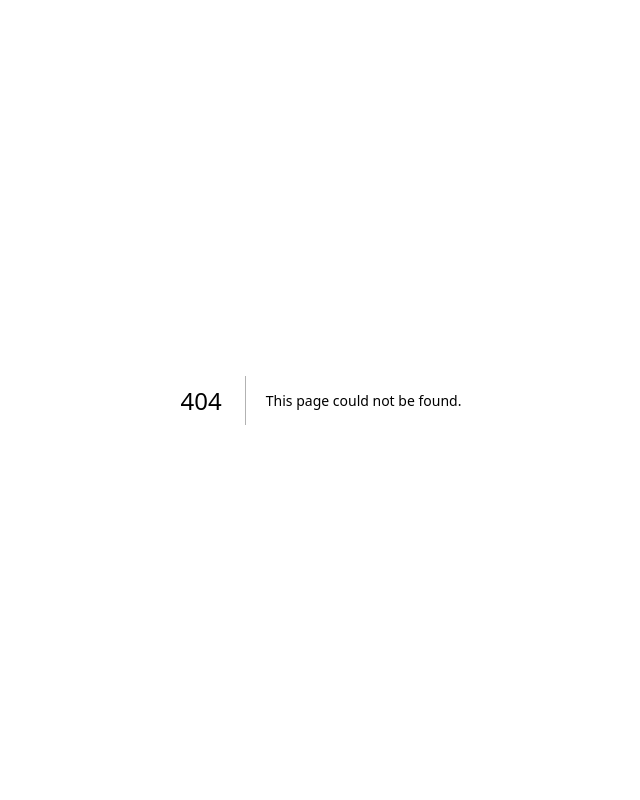
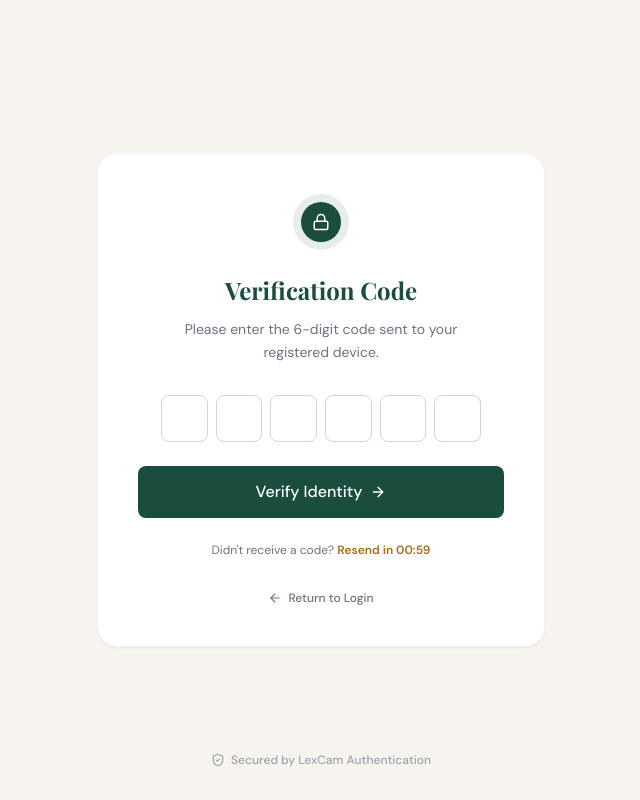
Before and after one commit to chewi-clinton/LexCamAI, a Next.js app in the folder frontend/: page /verify-email in a window 1280 px wide. Before the commit this address had no page. Shown: the whole page, without its empty margins (319-959 px from the left). Built offline with nearby package versions, Linux system fonts and the light colour scheme.

Commit message:
email verification page

```diff
--- /dev/null
+++ b/frontend/src/app/(auth)/verify-email/page.jsx
@@ -0,0 +1,68 @@
+'use client';
+import { Lock, ArrowRight, ArrowLeft, ShieldCheck } from 'lucide-react';
+
+export default function VerifyCode() {
+  return (
+    <div className="min-h-screen bg-background font-sans flex flex-col items-center justify-center py-12 px-4 sm:px-6 lg:px-8 relative">
+
+      <div className="bg-surface w-full max-w-md rounded-2xl shadow-sm border border-gray-100 p-8 md:p-10 text-center flex flex-col items-center">
+
+        {/* Icon */}
+        <div className="w-14 h-14 bg-primary/10 rounded-full flex items-center justify-center mb-6">
+          <div className="w-10 h-10 bg-primary rounded-full flex items-center justify-center text-white shadow-sm">
+            <Lock size={18} />
+          </div>
+        </div>
+
+        <h2 className="font-serif text-2xl font-bold text-primary mb-3">
+          Verification Code
+        </h2>
+        <p className="text-muted text-sm leading-relaxed max-w-xs mb-8">
+          Please enter the 6-digit code sent to your registered device.
+        </p>
+
+        {/* OTP Input */}
+        <form className="w-full space-y-6" onSubmit={(e) => e.preventDefault()}>
+          <div className="grid grid-cols-6 gap-2 max-w-xs mx-auto">
+            {[...Array(6)].map((_, index) => (
+              <input
+                key={index}
+                type="text"
+                maxLength={1}
+                className="w-full aspect-square border border-gray-300 rounded-lg text-center font-semibold text-lg text-gray-800 bg-white outline-none focus:ring-1 focus:ring-primary focus:border-primary transition-shadow"
+              />
+            ))}
+          </div>
+
+          <button
+            type="submit"
+            className="w-full bg-primary hover:bg-primary-light transition-colors text-white py-3.5 px-4 rounded-lg font-medium text-sm md:text-base flex items-center justify-center gap-2 shadow-sm"
+          >
+            Verify Identity
+            <ArrowRight size={16} />
+          </button>
+        </form>
+
+        <p className="text-xs text-muted mt-6">
+          Didn&apos;t receive a code?{' '}
+          <span className="font-semibold text-accent-dark cursor-pointer hover:underline">
+            Resend in 00:59
+          </span>
+        </p>
+
+        <a href="/login" className="inline-flex items-center gap-1.5 text-xs text-gray-500 hover:text-gray-800 transition-colors mt-8 font-medium">
+          <ArrowLeft size={14} />
+          Return to Login
+        </a>
+
+      </div>
+
+      {/* Security Banner */}
+      <div className="absolute bottom-8 left-0 right-0 flex items-center justify-center gap-1.5 text-[10px] md:text-xs font-medium text-gray-400 select-none">
+        <ShieldCheck size={14} />
+        <span>Secured by LexCam Authentication</span>
+      </div>
+
+    </div>
+  );
+}
```
